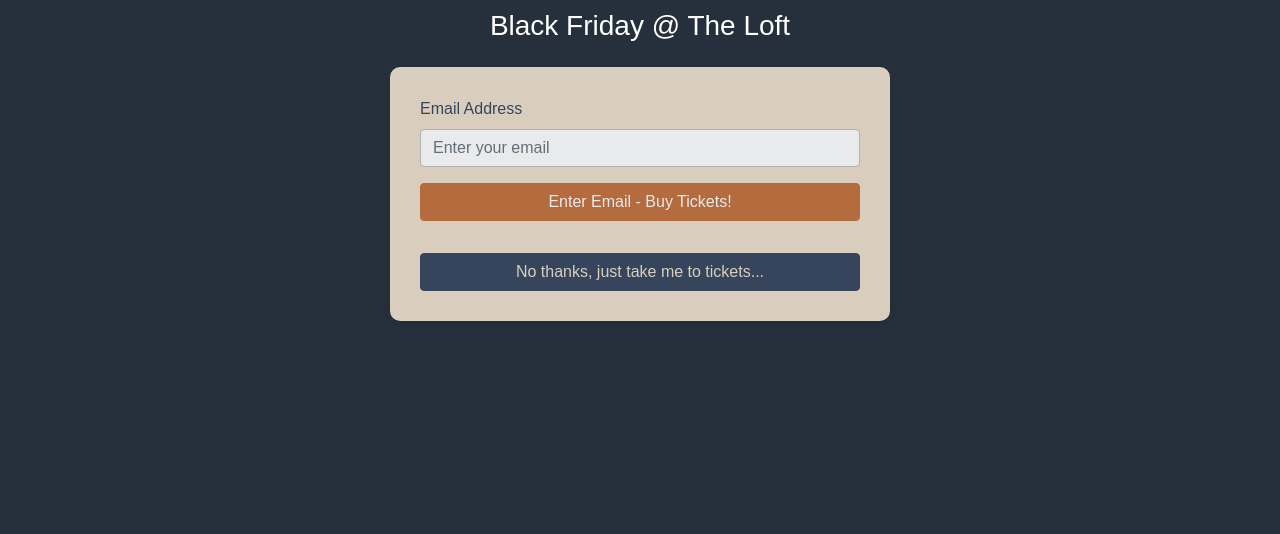
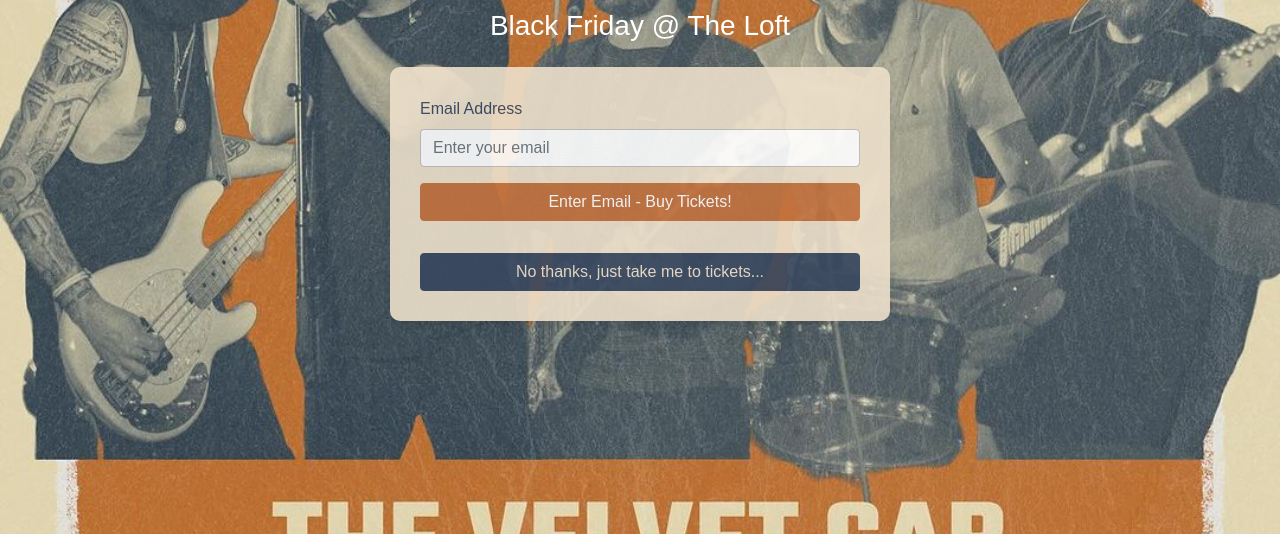
Before and after one commit to InjectionSoftwareandSecurityLLC/lolemail, a plain HTML site: page index.html in a window 1280 px wide. Shown: the part 266-800 px from the top of the page. Drawn offline with nearby package versions, Linux system fonts and the light colour scheme; a web font is replaced by a local one.

Commit message:
Update index.html

```diff
--- a/index.html
+++ b/index.html
@@ -12,7 +12,7 @@
     /* General body background with an image */
     body {
       background-color: rgb(38, 48, 61); /* Dark Charcoal */
-      background-image: url('flyer.jpg'); /* Replace with your image URL */
+      background-image: url('https://raw.githubusercontent.com/InjectionSoftwareandSecurityLLC/lolemail/refs/heads/main/img/flyer.jpg'); /* Replace with your image URL */
       background-size: cover;
       background-position: center center;
       color: rgb(237, 224, 203); /* Cream */
```
